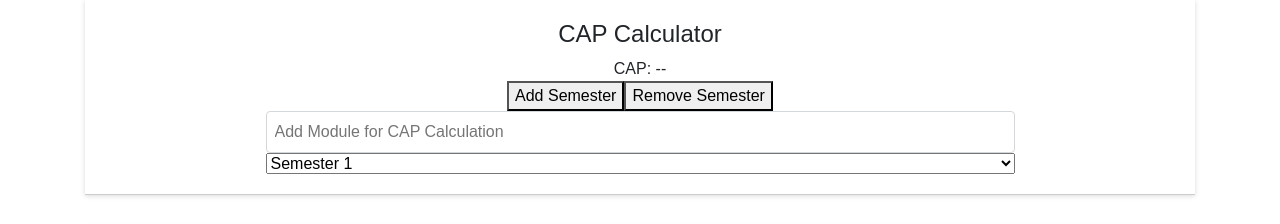
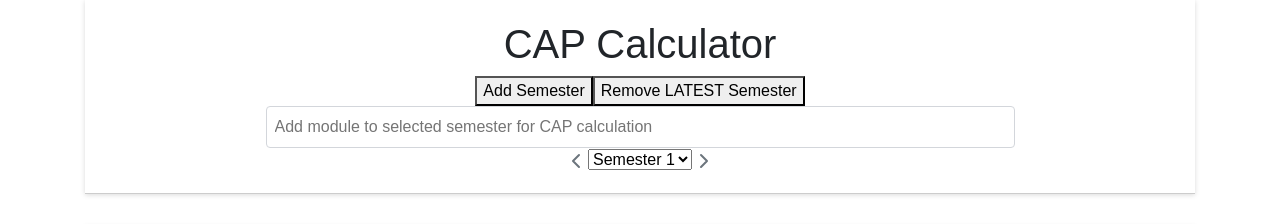
Before and after one commit to karrui/cap-calculator, a React (Create React App) app: page / in a window 1280 px wide. Shown: the top 224 px of the page. Built offline with nearby package versions, Linux system fonts and the light colour scheme; no server answers.

Commit message:
feat: add left and right selector to semester selector

```diff
--- a/src/components/CapHeader.tsx
+++ b/src/components/CapHeader.tsx
@@ -4,6 +4,7 @@ import { connect } from "react-redux";
 import { Dispatch, Action } from "redux";
 import { addSemester, removeSemester } from "src/actions/misc";
 
+import "../style/CapHeader.css";
 interface ICapHeaderProps {
   totalMcs: number;
   totalGradePoint: number;
@@ -43,11 +44,13 @@ const CapHeader: React.FunctionComponent<ICapHeaderProps> = ({
 }) => {
   return (
     <div className="cap-header">
-      <div className="total-cap">
-        CAP: {totalGradePoint ? totalGradePoint / totalMcs : "--"}
-      </div>
+      {totalGradePoint ? (
+        <div className="total-cap">
+          Total CAP: {(totalGradePoint / totalMcs).toFixed(2)}
+        </div>
+      ) : null}
       <button onClick={onAddSemester}>Add Semester</button>
-      <button onClick={handleRemoveSemester}>Remove Semester</button>
+      <button onClick={handleRemoveSemester}>Remove LATEST Semester</button>
     </div>
   );
 };
--- a/src/components/Search.tsx
+++ b/src/components/Search.tsx
@@ -83,7 +83,7 @@ class Search extends React.Component<ISearchProps, ISearchState> {
           onChange={this.handleChange}
           onKeyDown={this.handleKeydown}
           value={userInput}
-          placeholder="Add Module for CAP Calculation"
+          placeholder="Add module to selected semester for CAP calculation"
         />
         {showSuggestion && userInput && (
           <Suggestion
--- a/src/components/SemesterSelector.tsx
+++ b/src/components/SemesterSelector.tsx
@@ -3,6 +3,9 @@ import { Dispatch } from "redux";
 import { RootState } from "src/store/configureStore";
 import { setCurrentSemester, IMiscAction } from "src/actions";
 import { connect } from "react-redux";
+
+import ArrowLeftSvg from "../svgs/ArrowLeftSvg";
+import ArrowRightSvg from "../svgs/ArrowRightSvg";
 
 const mapStateToProps = (state: RootState) => ({
   currSemester: state.misc.currSemester,
@@ -21,17 +24,37 @@ const mergeProps = (
   handleChange: (event: React.ChangeEvent<HTMLSelectElement>) => {
     onSetSemester(event.target.value);
   },
+  handleNextSem: () => {
+    const { currSemester, numSemesters } = state;
+    if (parseInt(currSemester, 10) < numSemesters) {
+      onSetSemester((parseInt(currSemester, 10) + 1).toString());
+    }
+  },
+  handlePrevSem: () => {
+    const { currSemester, numSemesters } = state;
+    if (parseInt(currSemester, 10) > 1) {
+      onSetSemester((parseInt(currSemester, 10) - 1).toString());
+    }
+  },
 });
 
 interface ISemesterSelectorProps {
   currSemester: string;
   numSemesters: number;
   handleChange: (event: React.ChangeEvent<HTMLSelectElement>) => void;
+  handleNextSem: () => void;
+  handlePrevSem: () => void;
 }
 
 class SemesterSelector extends React.Component<ISemesterSelectorProps, {}> {
   public render() {
-    const { handleChange, currSemester, numSemesters } = this.props;
+    const {
+      handleChange,
+      currSemester,
+      numSemesters,
+      handleNextSem,
+      handlePrevSem,
+    } = this.props;
 
     const options = [];
 
@@ -43,10 +66,23 @@ class SemesterSelector extends React.Component<ISemesterSelectorProps, {}> {
       );
     }
 
+    const arrowLeftDisabled = parseInt(currSemester, 10) <= 1;
+    const arrowRightDisabled = parseInt(currSemester, 10) >= numSemesters;
+
     return (
-      <select onChange={handleChange} value={currSemester}>
-        {options}
-      </select>
+      <div className="semester-selector">
+        <ArrowLeftSvg
+          handleClick={arrowLeftDisabled ? undefined : handlePrevSem}
+          disabled={arrowLeftDisabled}
+        />
+        <select onChange={handleChange} value={currSemester}>
+          {options}
+        </select>
+        <ArrowRightSvg
+          handleClick={arrowRightDisabled ? undefined : handleNextSem}
+          disabled={arrowRightDisabled}
+        />
+      </div>
     );
   }
 }
--- a/src/style/App.css
+++ b/src/style/App.css
@@ -12,5 +12,5 @@
 }
 
 .App-title {
-  font-size: 1.5em;
+  font-size: 2.5em;
 }
--- /dev/null
+++ b/src/style/CapHeader.css
@@ -0,0 +1,4 @@
+.cap-header .total-cap {
+  font-size: 2em;
+  font-weight: bold;
+}
--- a/src/style/Search.css
+++ b/src/style/Search.css
@@ -21,3 +21,15 @@ input:focus {
   outline: none;
   border-color: #ffc0b8;
 }
+
+.arrow-right,
+.arrow-left {
+  color: #ff5138;
+  cursor: pointer;
+}
+
+.arrow-right.disabled,
+.arrow-left.disabled {
+  color: #6c757d;
+  pointer-events: none;
+}
--- a/src/style/Suggestion.css
+++ b/src/style/Suggestion.css
@@ -8,7 +8,7 @@
   padding-left: 0;
   align-items: center;
   position: absolute;
-  width: calc(70% - 2px);
+  width: calc(70% - 28px);
   margin-top: 2.7rem;
 }
 
--- /dev/null
+++ b/src/svgs/ArrowLeftSvg.tsx
@@ -0,0 +1,29 @@
+import * as React from "react";
+
+interface IArrowLeftProps {
+  handleClick: (() => void) | undefined;
+  disabled: boolean;
+}
+
+const ArrowLeftSvg: React.FunctionComponent<IArrowLeftProps> = ({
+  handleClick,
+  disabled,
+}) => (
+  <svg
+    onClick={handleClick}
+    className={`arrow-left ${disabled ? "disabled" : ""}`}
+    xmlns="http://www.w3.org/2000/svg"
+    width="24"
+    height="24"
+    viewBox="0 0 24 24"
+    fill="none"
+    stroke="currentColor"
+    strokeWidth="2"
+    strokeLinecap="round"
+    strokeLinejoin="round"
+  >
+    <polyline points="15 18 9 12 15 6" />
+  </svg>
+);
+
+export default ArrowLeftSvg;
--- /dev/null
+++ b/src/svgs/ArrowRightSvg.tsx
@@ -0,0 +1,29 @@
+import * as React from "react";
+
+interface IArrowLeftProps {
+  handleClick: (() => void) | undefined;
+  disabled: boolean;
+}
+
+const ArrowRightSvg: React.FunctionComponent<IArrowLeftProps> = ({
+  handleClick,
+  disabled,
+}) => (
+  <svg
+    onClick={handleClick}
+    className={`arrow-right ${disabled ? "disabled" : ""}`}
+    xmlns="http://www.w3.org/2000/svg"
+    width="24"
+    height="24"
+    viewBox="0 0 24 24"
+    fill="none"
+    stroke="currentColor"
+    strokeWidth="2"
+    strokeLinecap="round"
+    strokeLinejoin="round"
+  >
+    <polyline points="9 18 15 12 9 6" />
+  </svg>
+);
+
+export default ArrowRightSvg;
```
